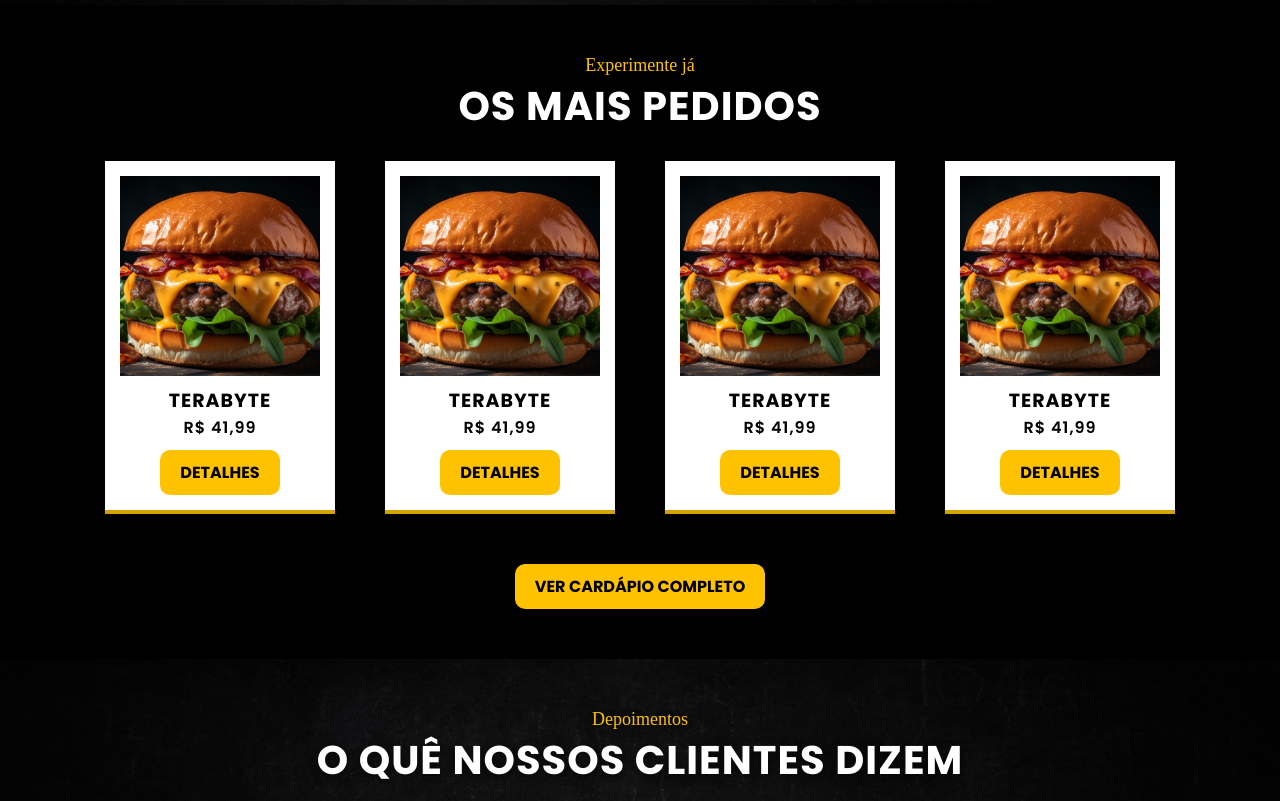
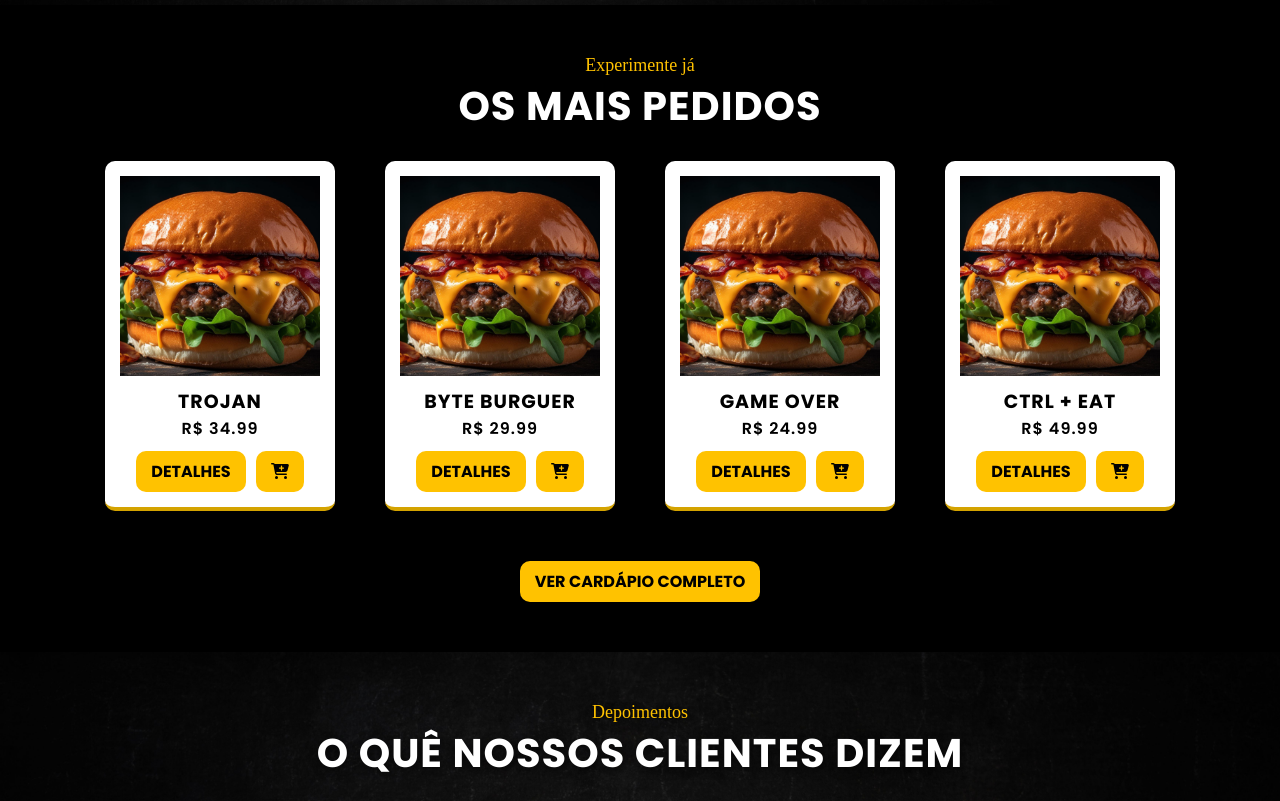
Before and after one commit to ABeatrizSC/byte, a React (Vite) app: page / in a window 1280 px wide. Shown: the part 1200-2001 px from the top of the page. Built offline with nearby package versions, Linux system fonts and the light colour scheme; a web font is replaced by a local one.

Commit message:
implement react-router-dom and add project routes

```diff
--- a/src/App.jsx
+++ b/src/App.jsx
@@ -2,6 +2,8 @@ import React from "react";
 import { Header } from "./components/Header";
 import { Home } from "./pages/Home";
 import { MenuPage } from "./pages/MenuPage";
+import { ProductDetails } from "./pages/ProductDetails";
+import { Checkout } from "./pages/Checkout"
 import { Footer } from "./components/Footer";
 import { BrowserRouter, Route, Routes } from "react-router-dom";
 
@@ -13,6 +15,8 @@ export function App() {
         <Routes>
           <Route path="/" element={<Home />}/>
           <Route path="/cardapio" element={<MenuPage />}/>
+          <Route path="/cardapio/:id" element={<ProductDetails />}/>
+          <Route path="/checkout" element={<Checkout />}/>
         </Routes>
       </BrowserRouter>
       <Footer />
--- a/src/assets/styles/global.css
+++ b/src/assets/styles/global.css
@@ -97,7 +97,7 @@ button {
     font-size: 1.6rem;
     font-weight: 700;
     text-transform: uppercase;
-    padding: 1rem 2rem;
+    padding: 0.8rem 1.5rem;
     border: 0;
     border-radius: 1rem;
     transition: var(--bgc-transition);
--- a/src/components/Header/Components/Cart/index.jsx
+++ b/src/components/Header/Components/Cart/index.jsx
@@ -19,7 +19,7 @@ export function Cart({ isCartOpened, setIsCartOpened }) {
             </div>
             <div className='cart__footer'>
                 <p className='cart-price'>Total: R$ 00,00</p>
-                <button className='button-finalize-cart'>Finalizar carrinho</button>
+                <button className='button-finalize-cart' onClick={() => {window.location.href="/checkout"}}>Finalizar carrinho</button>
             </div>
         </aside>
     )
--- a/src/components/Header/Components/CartProduct/index.jsx
+++ b/src/components/Header/Components/CartProduct/index.jsx
@@ -1,6 +1,6 @@
 import React from 'react'
 import './style.css'
-import lancheImg from './lancheExemplo.jpg'
+import lancheImg from '../../../../assets/images/lancheExemplo.jpg'
 import { FontAwesomeIcon } from '@fortawesome/react-fontawesome'
 import { faMinus, faPlus, faXmarkCircle } from '@fortawesome/free-solid-svg-icons'
 
--- a/src/components/ProductCard/index.tsx
+++ b/src/components/ProductCard/index.tsx
@@ -1,14 +1,15 @@
 import React from "react";
 import "./style.css";
 import { ProductCardProps } from "./type";
+import { useNavigate } from "react-router-dom";
+import { FontAwesomeIcon } from "@fortawesome/react-fontawesome";
+import { faCartPlus } from '@fortawesome/free-solid-svg-icons'
 
 
 const ProductCard: React.FC<ProductCardProps> = (props) => {
     const {id, name, price, size, image} = props;
     const productAlt = `Imagem promocional do nosso lanche chamado ${name}`;
-    const handleRedirect = () => {
-        location.href = `produto/${id}`;
-    };
+    const navigate = useNavigate()
 
     return (
         <div className={`product-card product-card--${size}`}>
@@ -18,10 +19,14 @@ const ProductCard: React.FC<ProductCardProps> = (props) => {
                 <span className='card__name'>{name}</span>
                 <span className='card__price'>R$ {price}</span>
             </div>
-
-            <button className='card__button' onClick={handleRedirect}>
-                Detalhes
-            </button>
+            <div className="card__buttons-container">
+                <button className='details-button' onClick={() => {navigate(`/cardapio/${id}`)}}>
+                    Detalhes
+                </button>
+                <button className='add-button'>
+                    <FontAwesomeIcon icon={faCartPlus}/>
+                </button>
+            </div>
         </div>
     )
 }
--- /dev/null
+++ b/src/components/ProductCard/productsMock.js
@@ -0,0 +1,39 @@
+import lancheImg from "../../assets/images/lancheExemplo.jpg";
+
+export const productsMock = [
+    {
+      id: 1,
+      name: "Trojan",
+      price: "34.99",
+      image: lancheImg,
+      size: "MEDIUM",
+    },
+    {
+      id: 2,
+      name: "Byte burguer",
+      price: "29.99",
+      image: lancheImg,
+      size: "MEDIUM",
+    },
+    {
+      id: 3,
+      name: "Game Over",
+      price: "24.99",
+      image: lancheImg,
+      size: "MEDIUM",
+    },
+    {
+      id: 4,
+      name: "Ctrl + Eat",
+      price: "49.99",
+      image: lancheImg,
+      size: "MEDIUM",
+    },
+    {
+      id: 5,
+      name: "Ctrl + Eat",
+      price: "49.99",
+      image: lancheImg,
+      size: "MEDIUM",
+    },
+];
--- a/src/components/ProductCard/style.css
+++ b/src/components/ProductCard/style.css
@@ -7,6 +7,7 @@
     padding: 1.5rem;
     margin-top: 2.5rem;
     border-bottom: 0.4rem inset var(--yellow-hover);
+    border-radius: 1rem;
     display: flex;
     flex-direction: column;
     justify-content: space-between;
@@ -36,15 +37,16 @@
         }
     }
 
-    & .card__button {
-        background-color: var(--yellow);
+    & .card__buttons-container {
+        display: flex;
+        gap: 1rem;
+        & .details-button,  .add-button {
+            background-color: var(--yellow);
 
-        &:hover {
-            background-color: var(--yellow-hover);
-        }
-
-        & a:hover {
-            color: #000!important;
+            &:hover {
+                background-color: var(--yellow-hover);
+            }
         }
     }
+
 }
--- a/src/pages/Home/Hero/index.jsx
+++ b/src/pages/Home/Hero/index.jsx
@@ -1,8 +1,10 @@
 import React from 'react'
 import './style.css'
 import heroBg from '../../../assets/images/hero_img.jpg'
+import { useNavigate } from 'react-router-dom'
 
 export function Hero() {
+  const navigate = useNavigate()
   return (
     <section className='hero-section'>
         <img className='hero-section__img' src={heroBg} alt="Hamburguer 'GameOver' pegando fogo em um fundo de madeira" />
@@ -19,7 +21,7 @@ export function Hero() {
             </h1>
             <div className='subtitle-container'>
               <p>Temos um cardápio recheado de produtos de alta qualidade. Peça já o melhor hambúrguer da cidade!</p>
-              <button>Ver cardápio</button>
+              <button onClick={() => navigate("/cardapio")}>Ver cardápio</button>
             </div>
         </div>
     </section>
--- a/src/pages/Home/MenuSection/index.jsx
+++ b/src/pages/Home/MenuSection/index.jsx
@@ -1,8 +1,13 @@
 import './style.css'
-import lancheImg from '../../../components/Header/Components/CartProduct/lancheExemplo.jpg'
-import { Link } from 'react-router-dom'
+import { useNavigate } from 'react-router-dom'
+import ProductCard from '../../../components/ProductCard'
+import { MenuPage } from '../../MenuPage'
+import { productsMock } from "../../../components/ProductCard/productsMock";
 
 export function MenuSection() {
+
+  const navigate = useNavigate()
+
   return (
     <section className='home-section menu-section'>
       <div className='title-container menu-section__title'>
@@ -10,52 +15,13 @@ export function MenuSection() {
         <h2>Os mais pedidos</h2>
       </div>
       <div className='menu-container'>
-        <div className='product'>
-          <img className='product__img' src={lancheImg} alt="Nome do lanche" />
-          <div className='product__information-container'>
-            <span className='product-name'>TeraByte</span>
-            <span className='product-price'>R$ 41,99</span>
-          </div>
-          <button className='product__button' onClick={() => {location.href = "#"}}>
-            Detalhes
-          </button>
-        </div>
-        <div className='product'>
-          <img className='product__img' src={lancheImg} alt="Nome do lanche" />
-          <div className='product__information-container'>
-            <span className='product-name'>TeraByte</span>
-            <span className='product-price'>R$ 41,99</span>
-          </div>
-          <button className='product__button' onClick={() => {location.href = "#"}}>
-            Detalhes
-          </button>
-        </div>
-        <div className='product'>
-          <img className='product__img' src={lancheImg} alt="Nome do lanche" />
-          <div className='product__information-container'>
-            <span className='product-name'>TeraByte</span>
-            <span className='product-price'>R$ 41,99</span>
-          </div>
-          <button className='product__button' onClick={() => {location.href = "#"}}>
-            Detalhes
-          </button>
-        </div>
-        <div className='product'>
-          <img className='product__img' src={lancheImg} alt="Nome do lanche" />
-          <div className='product__information-container'>
-            <span className='product-name'>TeraByte</span>
-            <span className='product-price'>R$ 41,99</span>
-          </div>
-          <button className='product__button' onClick={() => {location.href = "#"}}>
-            Detalhes
-          </button>
-        </div>
+        {productsMock.slice(0, 4).map((product, i) => (
+          <ProductCard key={i} {...product}/>
+        ))}
       </div>
-      <Link to='/cardapio'>
-        <button className='menu-section__button-menu'>
-          Ver cardápio completo
-        </button>
-      </Link>
+      <button className='menu-section__button-menu' onClick={() => {navigate("/cardapio")}}>
+        Ver cardápio completo
+      </button>
     </section>
   )
 }
--- a/src/pages/MenuPage/index.jsx
+++ b/src/pages/MenuPage/index.jsx
@@ -1,7 +1,7 @@
 import "./style.css";
 import "swiper/css";
 import ProductCard from "../../components/ProductCard";
-import lancheImg from "../../components/Header/Components/CartProduct/lancheExemplo.jpg";
+import { productsMock } from "../../components/ProductCard/productsMock";
 import BannerCarousel from "./BannerCarousel";
 import BannerSlide from "./BannerSlide";
 import BannerByteBurguer from "../../assets/images/banners/byte-burguer-banner.png";
@@ -9,44 +9,6 @@ import BannerTrojanBurguer from "../../assets/images/banners/trojan-burguer-bann
 import BannerCtrlEat from "../../assets/images/banners/ctrlEat-banner.png";
 
 export function MenuPage() {
-  const productsMock = [
-    {
-      id: 1,
-      name: "Trojan",
-      price: "34.99",
-      image: lancheImg,
-      size: "MEDIUM",
-    },
-    {
-      id: 12,
-      name: "Byte burguer",
-      price: "29.99",
-      image: lancheImg,
-      size: "MEDIUM",
-    },
-    {
-      id: 1,
-      name: "Game Over",
-      price: "24.99",
-      image: lancheImg,
-      size: "MEDIUM",
-    },
-    {
-      id: 1,
-      name: "Ctrl + Eat",
-      price: "49.99",
-      image: lancheImg,
-      size: "MEDIUM",
-    },
-    {
-      id: 1,
-      name: "Ctrl + Eat",
-      price: "49.99",
-      image: lancheImg,
-      size: "MEDIUM",
-    },
-  ];
-
   return (
     <section className="menu-page-section">
       <BannerCarousel>
--- a/src/pages/ProductDetails/index.jsx
+++ b/src/pages/ProductDetails/index.jsx
@@ -1,8 +1,13 @@
 import React from 'react'
 import './style.css'
+import { useParams } from 'react-router-dom'
 
 export function ProductDetails() {
+  const { id } = useParams();
+  console.log(id)
   return (
-    <div>ProductDetails</div>
+    <>
+      <p>Página do produto {id}</p>
+    </>
   )
 }
```
Also changed, not shown: src/assets/images/lancheExemplo.jpg (renamed from src/components/Header/Components/CartProduct/lancheExemplo.jpg).
